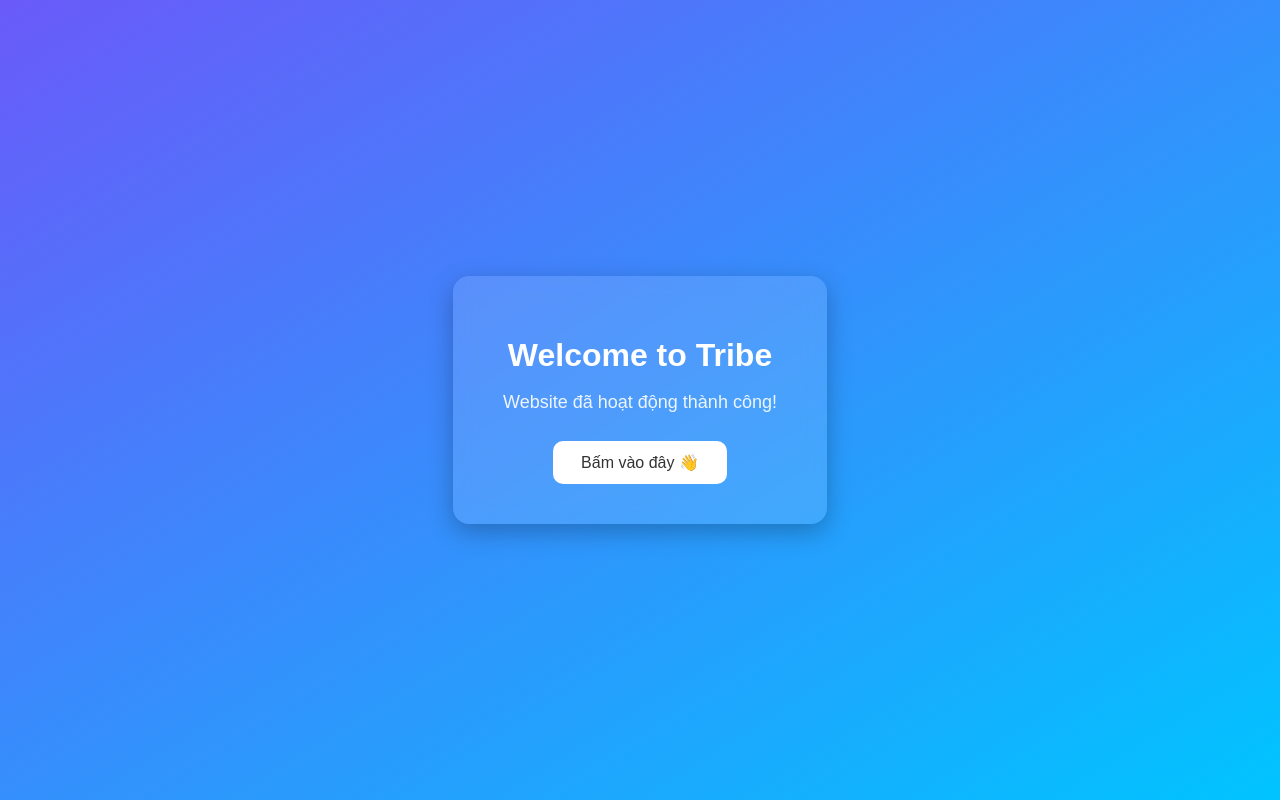
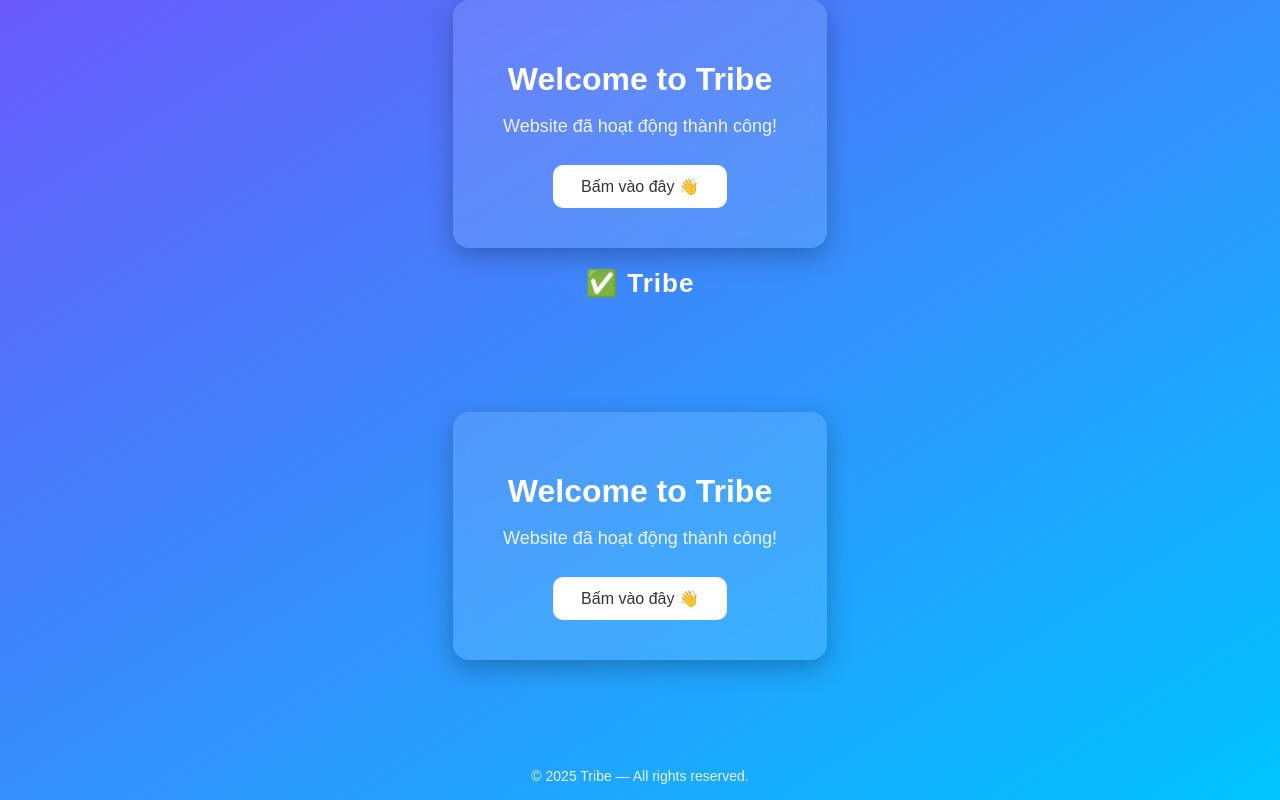
Before and after one commit to leduclongdn2012-max/Tribe, a plain HTML site: page index.html in a window 1280 px wide. Drawn offline with Linux system fonts and the light colour scheme.

Commit message:
Update index.html

```diff
--- a/index.html
+++ b/index.html
@@ -64,3 +64,104 @@
   </div>
 </body>
 </html>
+<!DOCTYPE html>
+<html lang="en">
+<head>
+  <meta charset="UTF-8" />
+  <meta name="viewport" content="width=device-width, initial-scale=1.0" />
+  <title>Tribe</title>
+
+  <style>
+    body {
+      margin: 0;
+      padding: 0;
+      font-family: "Poppins", sans-serif;
+      background: linear-gradient(to bottom right, #6a5af9, #00c4ff);
+      min-height: 100vh;
+      display: flex;
+      flex-direction: column;
+      color: white;
+    }
+
+    header {
+      width: 100%;
+      display: flex;
+      justify-content: center;
+      padding: 20px;
+      font-size: 26px;
+      font-weight: 600;
+      letter-spacing: 1px;
+    }
+
+    .container {
+      flex: 1;
+      display: flex;
+      justify-content: center;
+      align-items: center;
+      text-align: center;
+      padding: 40px;
+    }
+
+    .card {
+      background: rgba(255,255,255,0.12);
+      backdrop-filter: blur(10px);
+      border-radius: 16px;
+      padding: 40px 50px;
+      max-width: 420px;
+      box-shadow: 0 8px 25px rgba(0,0,0,0.25);
+    }
+
+    h1 {
+      font-size: 32px;
+      margin-bottom: 16px;
+    }
+
+    p {
+      font-size: 18px;
+      opacity: 0.9;
+      margin-bottom: 28px;
+    }
+
+    button {
+      background: #fff;
+      color: #333;
+      font-size: 16px;
+      border: none;
+      padding: 12px 28px;
+      border-radius: 10px;
+      cursor: pointer;
+      transition: 0.2s;
+    }
+
+    button:hover {
+      background: #e9e9e9;
+    }
+
+    footer {
+      width: 100%;
+      text-align: center;
+      padding: 16px;
+      opacity: 0.9;
+      font-size: 14px;
+    }
+  </style>
+</head>
+
+<body>
+  <header>
+    ✅ Tribe
+  </header>
+
+  <div class="container">
+    <div class="card">
+      <h1>Welcome to Tribe</h1>
+      <p>Website đã hoạt động thành công!</p>
+      <button onclick="alert('Bạn đã nhấn nút!')">Bấm vào đây 👋</button>
+    </div>
+  </div>
+
+  <footer>
+    © 2025 Tribe — All rights reserved.
+  </footer>
+</body>
+</html>
```
